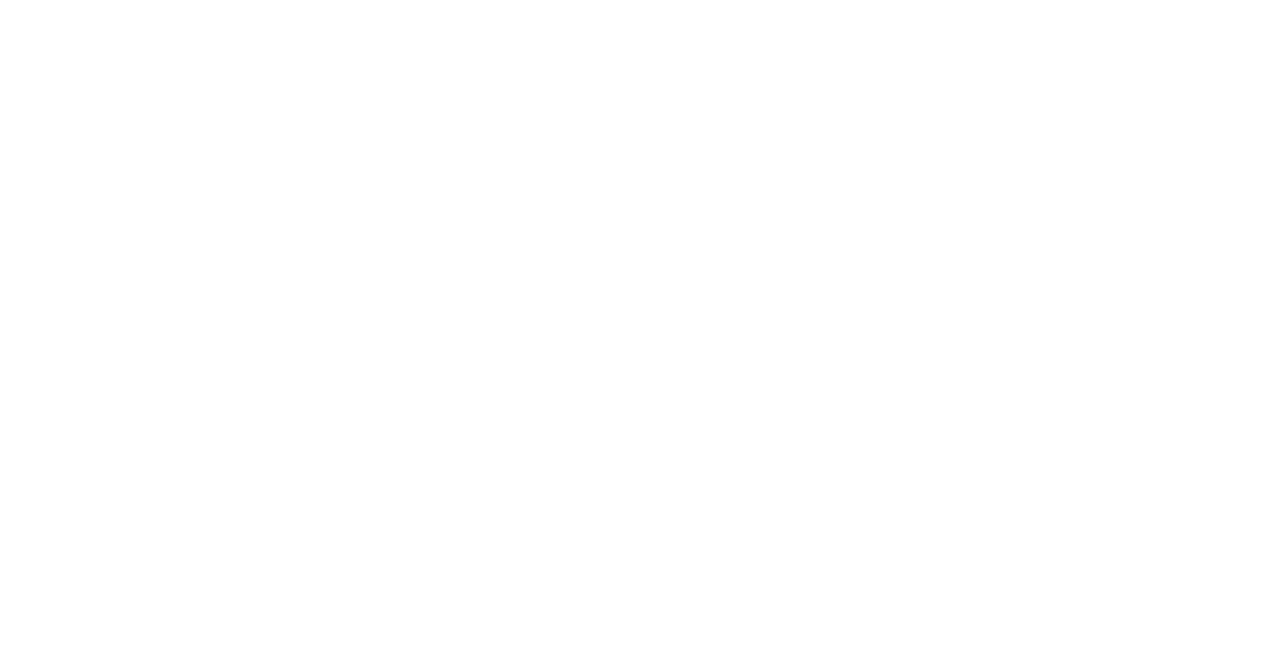
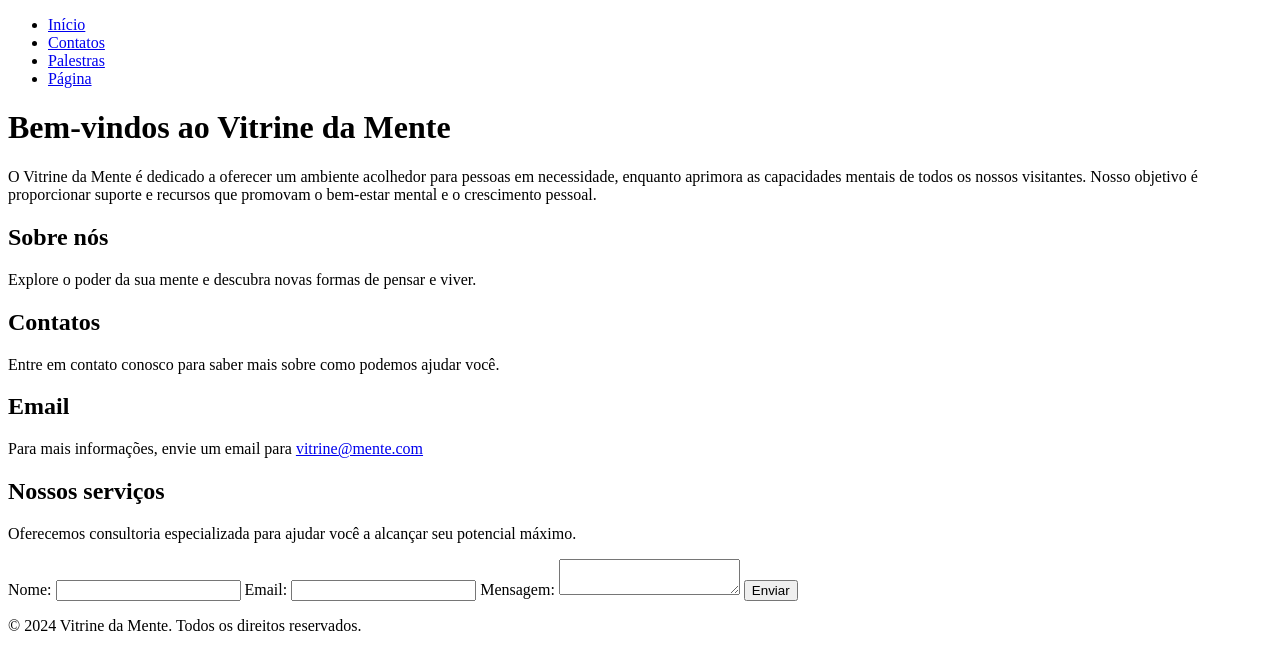
Before and after one commit to prof-ber/PI1-202400002, a plain HTML site: page public/index.html in a window 1280 px wide. Drawn offline with Linux system fonts and the light colour scheme.

Commit message:
add index

```diff
--- a/public/index.html
+++ b/public/index.html
@@ -6,6 +6,47 @@
     <title>Vitrine da Mente</title>
 </head>
 <body>
-
+    <nav>
+        <ul>
+            <li><a href="index.html">Início</a></li>
+            <li><a href="profissionais.html">Contatos</a></li>
+            <li><a href="jogo.html">Palestras</a></li>
+            <li><a href="simples.html">Página</a></li>
+        </ul>
+    </nav>
+    <header>
+        <h1>Bem-vindos ao Vitrine da Mente</h1>
+        <p>O Vitrine da Mente é dedicado a oferecer um ambiente acolhedor para pessoas em necessidade, enquanto aprimora as capacidades mentais de todos os nossos visitantes. Nosso objetivo é proporcionar suporte e recursos que promovam o bem-estar mental e o crescimento pessoal.</p>
+    </header>
+    <main>
+        <section>
+            <h2>Sobre nós</h2>
+            <p>Explore o poder da sua mente e descubra novas formas de pensar e viver.</p>
+        </section>
+        <section>
+            <h2>Contatos</h2>
+            <p>Entre em contato conosco para saber mais sobre como podemos ajudar você.</p>
+        </section>
+        <section>
+                <h2>Email</h2>
+                <p>Para mais informações, envie um email para <a href="mailto:vitrine@mente.com">vitrine@mente.com</a></p>
+        </section>
+        <section>
+            <h2>Nossos serviços</h2>
+            <p>Oferecemos consultoria especializada para ajudar você a alcançar seu potencial máximo.</p>
+            <form>
+                <label for="name">Nome:</label>
+                    <input type="text" id="name" name="name" required>
+                    <label for="email">Email:</label>
+                    <input type="email" id="email" name="email" required>
+                    <label for="message">Mensagem:</label>
+                    <textarea id="message" name="message" required></textarea>
+                    <button type="submit">Enviar</button>
+            </form>
+        </section>
+    </main>
+    <footer>
+        <p>&copy; 2024 Vitrine da Mente. Todos os direitos reservados.</p>
+    </footer>
 </body>
 </html>
```
